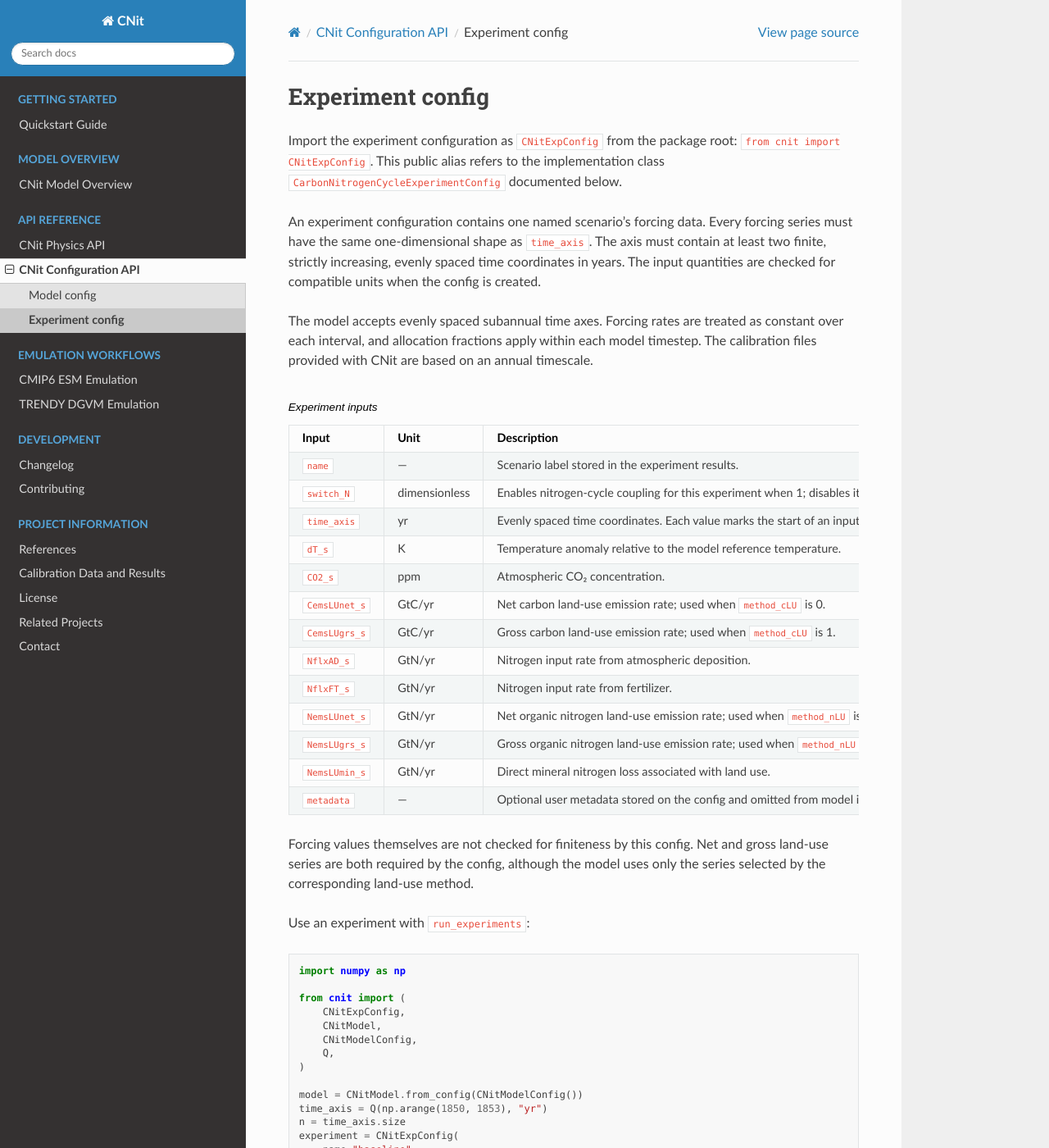
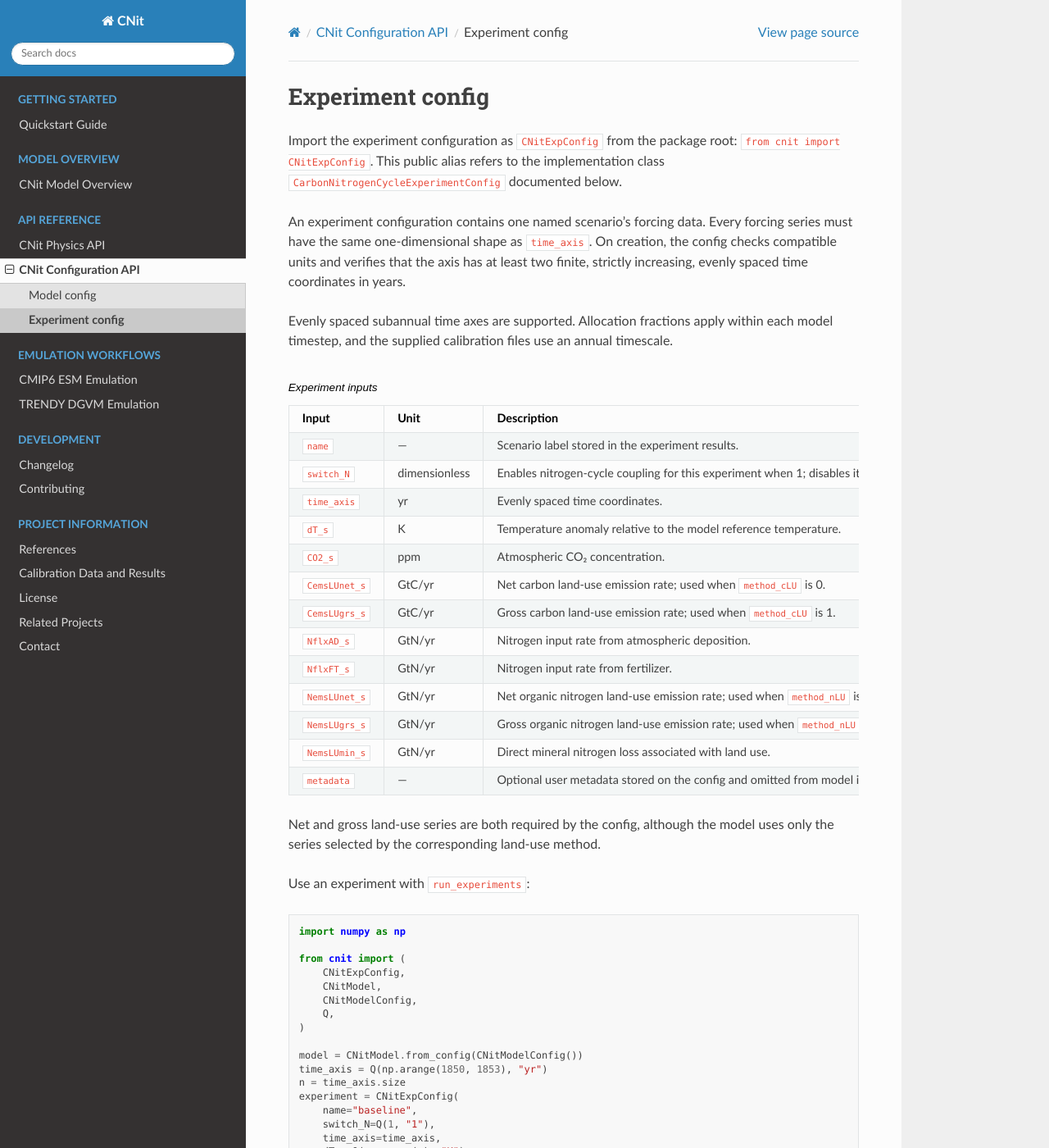
Before and after one commit to gangtang-au/cnit, a Sphinx documentation site: the page built from docs/api/configs/experiment-config.rst, in a window 1280 px wide and 1400 px high. Shown: the whole window at 82% size. Built offline with Sphinx 7.4.7 and the Read the Docs theme 3.1.0, drawn with Linux system fonts in a browser that asks for light colours; pages that are not in the unit, such as notebooks, are missing from menus; the version number is read from the project's files by our own code.

Commit message:
improve docs

```diff
--- a/docs/api/configs/experiment-config.rst
+++ b/docs/api/configs/experiment-config.rst
@@ -6,13 +6,12 @@ Import the experiment configuration as ``CNitExpConfig`` from the package root:
 class ``CarbonNitrogenCycleExperimentConfig`` documented below.
 
 An experiment configuration contains one named scenario's forcing data. Every forcing
-series must have the same one-dimensional shape as ``time_axis``. The axis must contain
-at least two finite, strictly increasing, evenly spaced time coordinates in years. The
-input quantities are checked for compatible units when the config is created.
+series must have the same one-dimensional shape as ``time_axis``. On creation, the config
+checks compatible units and verifies that the axis has at least two finite, strictly
+increasing, evenly spaced time coordinates in years.
 
-The model accepts evenly spaced subannual time axes. Forcing rates are treated as
-constant over each interval, and allocation fractions apply within each model timestep.
-The calibration files provided with CNit are based on an annual timescale.
+Evenly spaced subannual time axes are supported. Allocation fractions apply within each
+model timestep, and the supplied calibration files use an annual timescale.
 
 .. list-table:: Experiment inputs
    :class: config-table
@@ -30,7 +29,7 @@ The calibration files provided with CNit are based on an annual timescale.
      - Enables nitrogen-cycle coupling for this experiment when 1; disables it when 0.
    * - ``time_axis``
      - yr
-     - Evenly spaced time coordinates. Each value marks the start of an input interval.
+     - Evenly spaced time coordinates.
    * - ``dT_s``
      - K
      - Temperature anomaly relative to the model reference temperature.
@@ -64,9 +63,8 @@ The calibration files provided with CNit are based on an annual timescale.
 
 
 
-Forcing values themselves are not checked for finiteness by this config. Net and gross
-land-use series are both required by the config, although the model uses only the series
-selected by the corresponding land-use method.
+Net and gross land-use series are both required by the config, although the model uses
+only the series selected by the corresponding land-use method.
 
 Use an experiment with ``run_experiments``:
 
```
Also changed, not shown: docs/overview.rst (+7 -11 lines), 3 other files.
